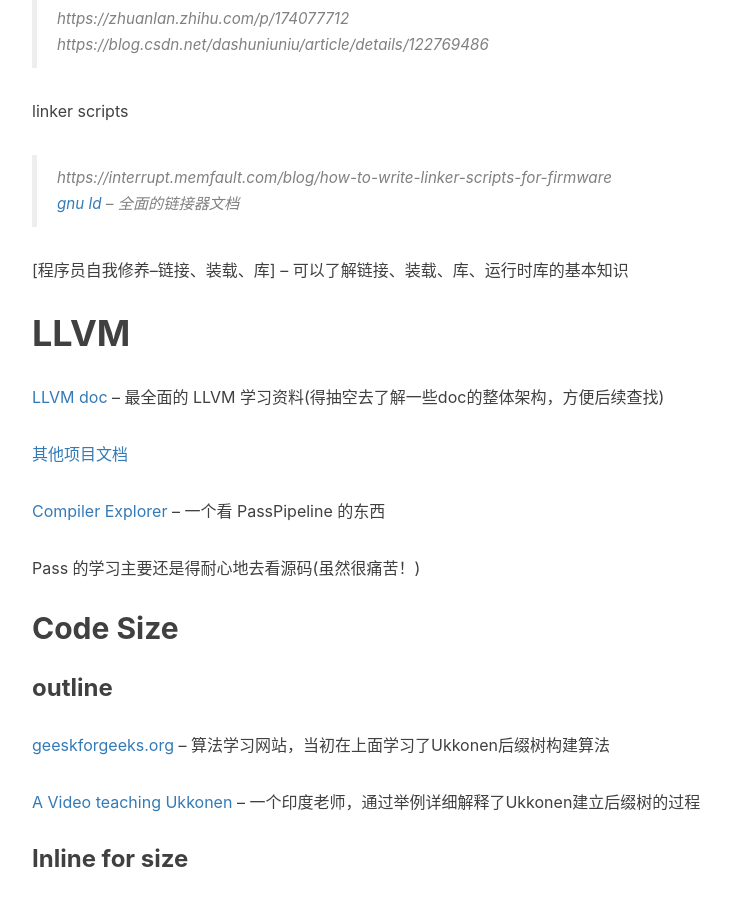
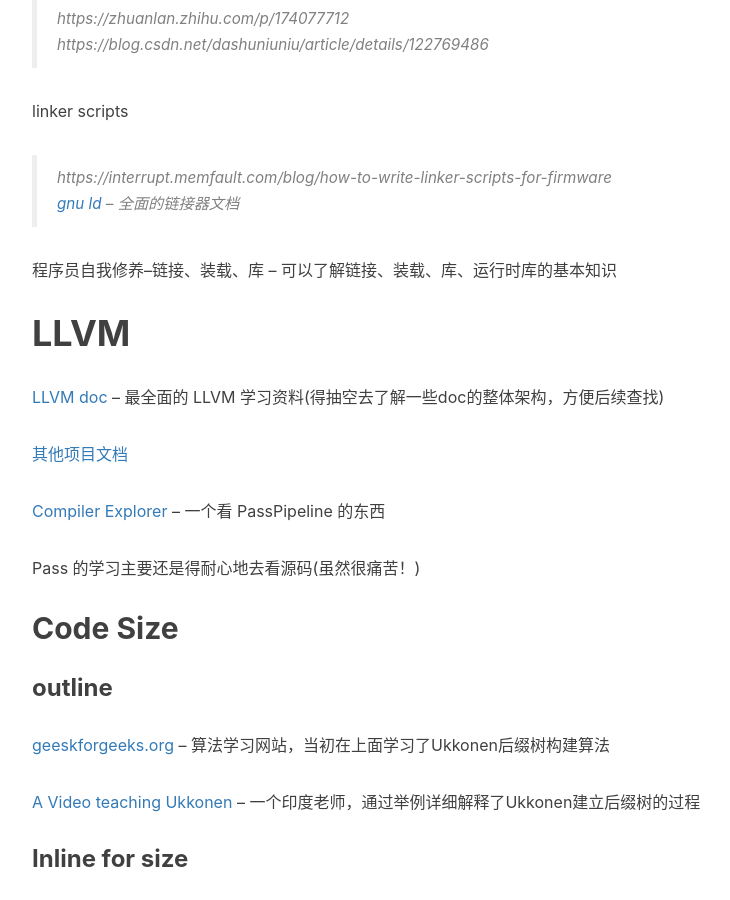
Before and after one commit to andrewW0210/andrewW0210.github.io, a Jekyll site: the page built from _posts/2023-11-17-compiler-documents.md, in a window 1280 px wide and 900 px high, scrolled down 1197 px. Shown: the whole window, without its empty margins (233-963 px from the left). Built offline with Jekyll 4.4.1, drawn with Linux system fonts in a browser that asks for light colours; nearby versions of some CDN libraries; comment, search, counter and statistics services are not loaded.

Commit message:
[Update]

```diff
--- a/_posts/2023-11-17-compiler-documents.md
+++ b/_posts/2023-11-17-compiler-documents.md
@@ -42,7 +42,7 @@
 >
 > [gnu ld](https://ftp.gnu.org/old-gnu/Manuals/ld-2.9.1/html_mono/ld.html) -- 全面的链接器文档
 
-[程序员自我修养--链接、装载、库] -- 可以了解链接、装载、库、运行时库的基本知识
+程序员自我修养--链接、装载、库 -- 可以了解链接、装载、库、运行时库的基本知识
 
 # LLVM
 
```
